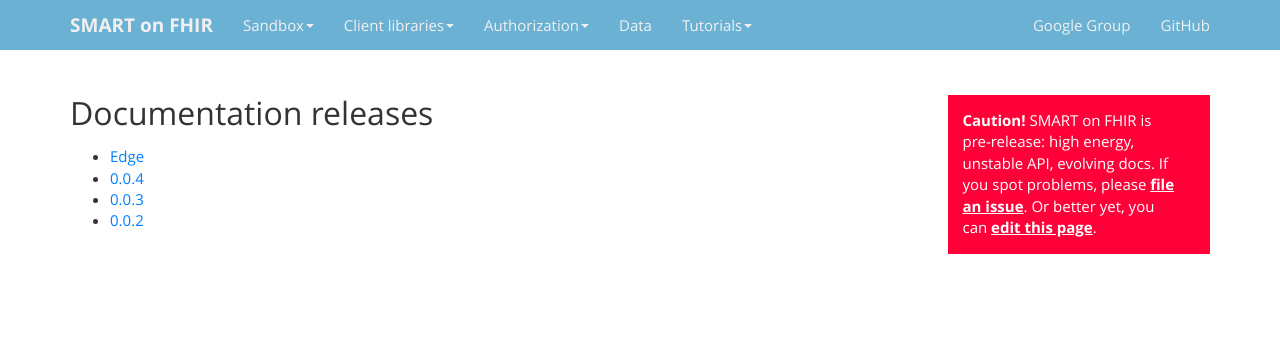
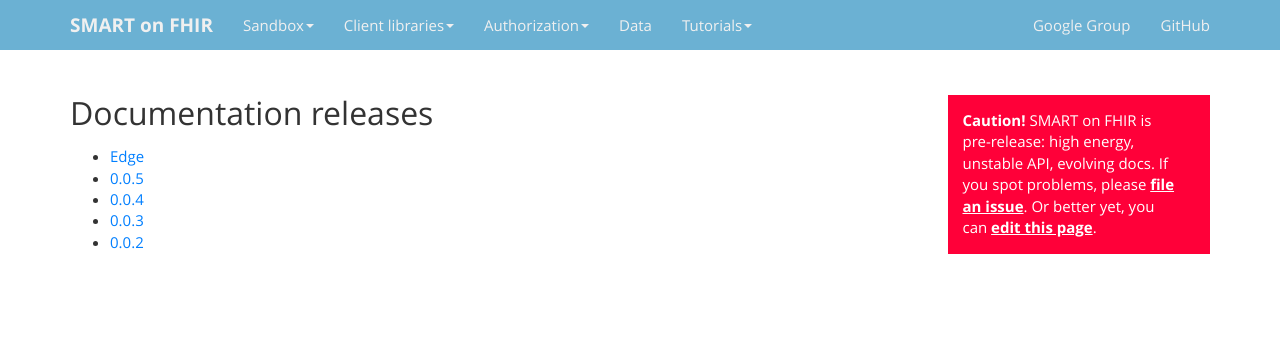
Before and after one commit to smart-on-fhir/smart-on-fhir.github.io, a Jekyll site: the page built from releases/index.md, in a window 1280 px wide. Shown: the top 363 px of the page. Built offline with Jekyll 4.4.1, drawn with Linux system fonts in a browser that asks for light colours; Markdown is read by kramdown in place of the engine named in the settings.

Commit message:
Add version 0.0.5 to the releases

```diff
--- a/releases/index.md
+++ b/releases/index.md
@@ -6,6 +6,7 @@
 ## Documentation releases
 
  * [Edge](http://docs.smarthealthit.org)
+ * [0.0.5](http://fhir-docs.smarthealthit.org/v0.0.5)
  * [0.0.4](http://fhir-docs.smarthealthit.org/v0.0.4)
  * [0.0.3](http://fhir-docs.smarthealthit.org/v0.0.3)
  * [0.0.2](http://fhir-docs.smarthealthit.org/v0.0.2)
```
